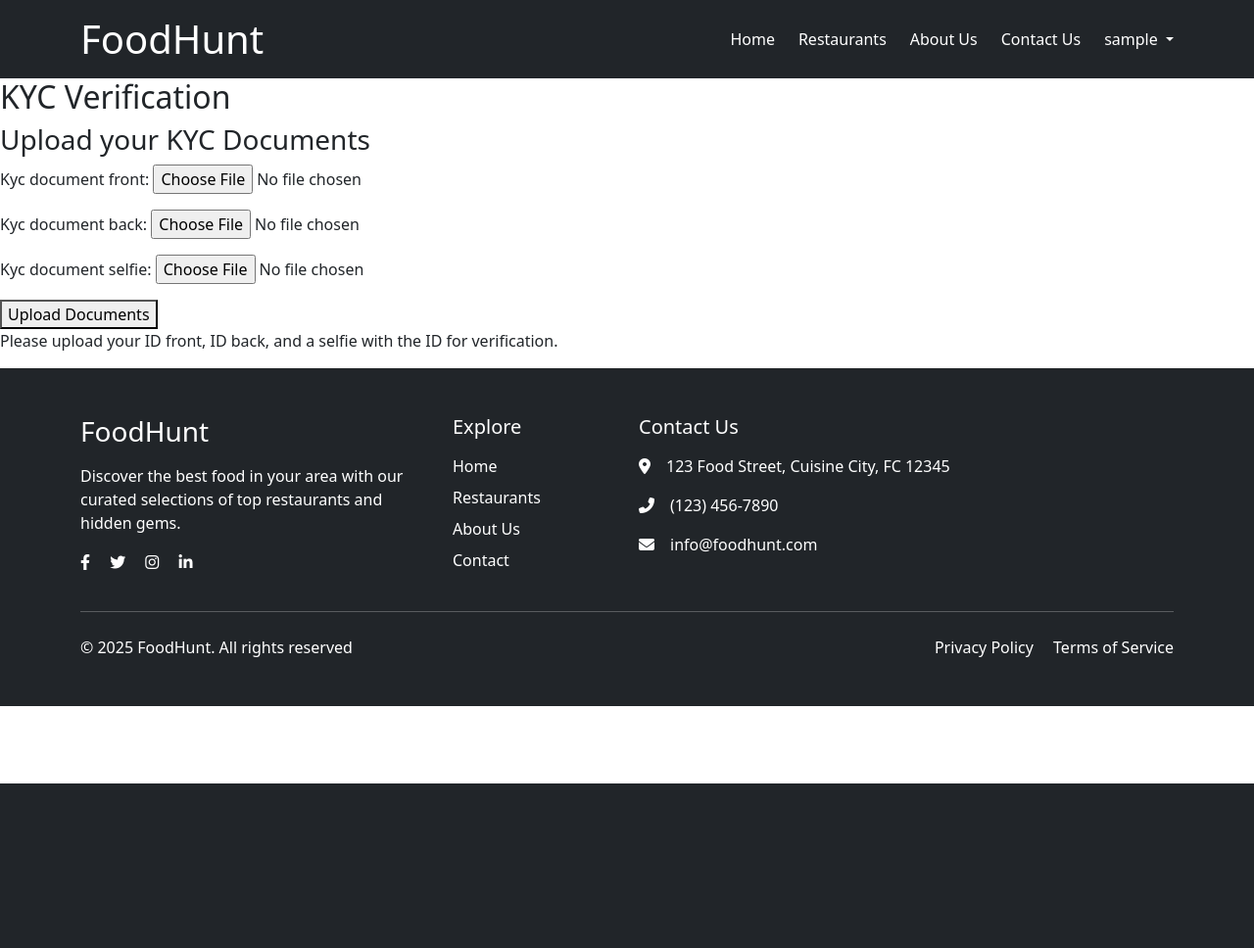
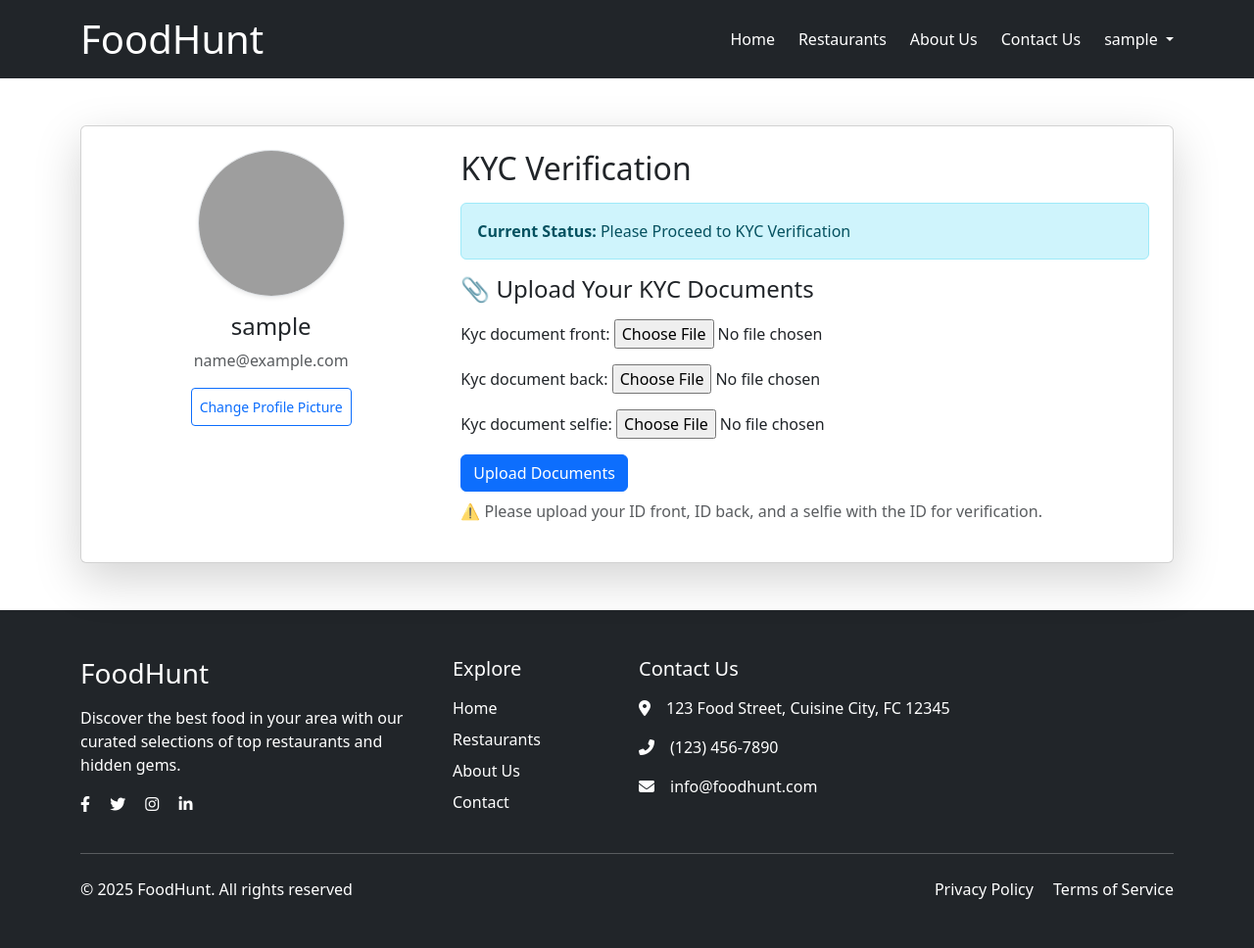
Before and after one commit to A-Ishan/Final-Year-Project, a Django app: page /auth/account/verify/ in a window 1280 px wide. Shown: the whole page at 98% size. Before the commit the page ends 800 px from the top, so only its background shows below. Run offline with Django 5.2, Linux system fonts and the light colour scheme; the visitor is signed in with stand-in values (Sample User, id 1); parts of the project's set-up code (start-up, migrations or seed data) failed here and were passed over; grey boxes are pictures that could not be loaded.

Commit message:
kyc verification further update

```diff
--- a/accounts/forms.py
+++ b/accounts/forms.py
@@ -1,15 +1,18 @@
-# forms.py
-
 from django import forms
 from .models import CustomUser
+
+class VerificationStatusForm(forms.ModelForm):
+    class Meta:
+        model = CustomUser
+        fields = ['verification_status', 'rejection_reason']
 
 class KYCForm(forms.ModelForm):
     class Meta:
         model = CustomUser
         fields = ['kyc_document_front', 'kyc_document_back', 'kyc_document_selfie']
 
-    def __init__(self, *args, **kwargs):
-        super().__init__(*args, **kwargs)
-        self.fields['kyc_document_front'].required = True
-        self.fields['kyc_document_back'].required = True
-        self.fields['kyc_document_selfie'].required = True
+
+class ProfilePictureForm(forms.ModelForm):
+    class Meta:
+        model = CustomUser
+        fields = ['profile_picture']
--- a/accounts/models.py
+++ b/accounts/models.py
@@ -21,11 +21,25 @@ class CustomUserManager(BaseUserManager):
 class CustomUser(AbstractUser):
     email = models.EmailField(unique=True)
     # New fields for KYC verification
+
     kyc_document_front = models.ImageField(upload_to='kyc_documents/', null=True, blank=True)
     kyc_document_back = models.ImageField(upload_to='kyc_documents/', null=True, blank=True)
     kyc_document_selfie = models.ImageField(upload_to='kyc_documents/', null=True, blank=True)
     kyc_verified = models.BooleanField(default=False)  # This is to track if the user is verified
 
+    profile_picture = models.ImageField(
+        upload_to='profile_pictures/',
+        null=True,
+        blank=True
+    )
+    STATUS_CHOICES = [
+        ('pending', 'Documents Sent for Verification'),
+        ('verified', 'Your Document has been Verified'),
+        ('rejected', 'Verification Rejected'),
+        ('kyc_required', 'Please Proceed to KYC Verification'),
+    ]
+    verification_status = models.CharField(max_length=20, choices=STATUS_CHOICES, default='kyc_required')
+    rejection_reason = models.TextField(blank=True, null=True)
 
     # Fix clashes by adding related_name arguments
     groups = models.ManyToManyField(
--- a/accounts/urls.py
+++ b/accounts/urls.py
@@ -12,6 +12,8 @@ urlpatterns = [
     path("login/", login_view, name="login"),
     path("logout/", auth_views.LogoutView.as_view(next_page="login"), name="logout"),
     path('account/verify/', views.kyc_verification, name='kyc_verification'),
+    path("update-profile-picture/", views.update_profile_picture, name="update_profile_picture"),
+
 ]
 
 if settings.DEBUG:
--- a/accounts/views.py
+++ b/accounts/views.py
@@ -6,7 +6,7 @@ from django.shortcuts import render, redirect
 from django.contrib import messages
 from .models import CustomUser
 from django.contrib.auth.decorators import login_required
-from .forms import KYCForm
+from .forms import KYCForm, ProfilePictureForm
 
 otp_storage = {}  # Temporary storage for OTPs
 
@@ -75,8 +75,7 @@ def login_view(request):
 def kyc_verification(request):
     user = request.user
 
-    if user.kyc_verified:
-        # If the user is verified, show a success message
+    if user.verification_status == 'verified':
         return render(request, 'accounts/verify.html', {
             'is_verified': True,
             'message': 'Your KYC has been successfully verified.',
@@ -85,13 +84,48 @@ def kyc_verification(request):
     if request.method == 'POST':
         form = KYCForm(request.POST, request.FILES, instance=user)
         if form.is_valid():
-            # Save the uploaded documents
             form.save()
-            return redirect('kyc_verification')  # Redirect to the same page to show success message
+            user.verification_status = 'pending'  # Mark as pending after submission
+            user.save()
+            messages.success(request, "Documents uploaded successfully. Your verification is in process.")
+            return redirect('kyc_verification')
     else:
         form = KYCForm(instance=user)
 
     return render(request, 'accounts/verify.html', {
         'form': form,
         'is_verified': False,
+        'status': user.get_verification_status_display(),
+        'rejection_reason': user.rejection_reason if user.verification_status == 'rejected' else None
     })
+
+@login_required
+def update_verification_status(request, user_id):
+    user_profile = get_object_or_404(CustomUser, id=user_id)
+
+    if request.method == 'POST':
+        form = VerificationStatusForm(request.POST, instance=user_profile)
+        if form.is_valid():
+            form.save()
+            messages.success(request, f"Verification status updated for {user_profile.username}.")
+            return redirect('admin_dashboard')  # Redirect to admin page
+
+    else:
+        form = VerificationStatusForm(instance=user_profile)
+
+    return render(request, 'accounts/update_verification_status.html', {'form': form, 'user_profile': user_profile})
+
+@login_required
+def update_profile_picture(request):
+    user = request.user
+
+    if request.method == "POST":
+        form = ProfilePictureForm(request.POST, request.FILES, instance=user)
+        if form.is_valid():
+            form.save()
+            return redirect("kyc_verification")  # Redirect back to the profile page
+
+    else:
+        form = ProfilePictureForm(instance=user)
+
+    return render(request, "accounts/update_profile.html", {"form": form})
--- a/templates/accounts/verify.html
+++ b/templates/accounts/verify.html
@@ -1,19 +1,61 @@
-<!-- templates/account/verify.html -->
-
 {% extends 'base.html' %}
+{% load static %}
 
 {% block content %}
-  <h2>KYC Verification</h2>
+<div class="container mt-5">
+    <div class="card shadow-lg p-4">
+        <div class="row">
+            <!-- Profile Section -->
+            <div class="col-md-4 text-center">
+                <img src="{% if user.profile_picture %}{{ user.profile_picture.url }}{% else %}{% static 'images/default_profile.jpg' %}{% endif %}"
+                     alt="Profile Picture"
+                     class="rounded-circle border shadow-sm"
+                     style="width: 150px; height: 150px; object-fit: cover;">
+                <h4 class="mt-3">{{ user.username }}</h4>
+                <p class="text-muted">{{ user.email }}</p>
+                <a href="{% url 'update_profile_picture' %}" class="btn btn-sm btn-outline-primary p-2 rounded-sm">Change Profile Picture</a>
+
+            </div>
+
+            <!-- Verification Section -->
+            <div class="col-md-8">
+                <h2 class="mb-3">KYC Verification</h2>
 
                 {% if is_verified %}
-    <p>{{ message }}</p>
+                    <div class="alert alert-success">
+                        ✅ <strong>Verification Status:</strong> Your KYC has been successfully verified.
+                    </div>
                 {% else %}
-    <h3>Upload your KYC Documents</h3>
-    <form method="post" enctype="multipart/form-data">
+                    <div class="alert alert-info">
+                        <strong>Current Status:</strong> {{ status }}
+                    </div>
+
+                    {% if rejection_reason %}
+                        <div class="alert alert-danger">
+                            ❌ <strong>Verification Rejected:</strong> {{ rejection_reason }}
+                        </div>
+                    {% endif %}
+
+                    {% if status == "Documents Sent for Verification" %}
+                        <div class="alert alert-warning">
+                            <p>📌 Your documents are under review. Please wait for verification.</p>
+                        </div>
+                    {% else %}
+                        <h4 class="mt-3">📎 Upload Your KYC Documents</h4>
+                        <form method="post" enctype="multipart/form-data" class="mt-3">
                             {% csrf_token %}
+                            <div class="form-group">
                                 {{ form.as_p }}
-      <button type="submit">Upload Documents</button>
+                            </div>
+                            <button type="submit" class="btn btn-primary">Upload Documents</button>
                         </form>
-    <p>Please upload your ID front, ID back, and a selfie with the ID for verification.</p>
+                        <p class="text-muted mt-2">
+                            ⚠️ Please upload your ID front, ID back, and a selfie with the ID for verification.
+                        </p>
                     {% endif %}
+                {% endif %}
+            </div>
+        </div>
+    </div>
+</div>
 {% endblock %}
--- a/templates/base.html
+++ b/templates/base.html
@@ -32,7 +32,7 @@
                             {{ user.username }}
                         </a>
                         <ul class="dropdown-menu dropdown-menu-end">
-                            <li><a class="dropdown-item" href="">My Account</a></li>
+                            <li><a class="dropdown-item" href="{% url 'kyc_verification' %}">My Account</a></li>
                             <li><hr class="dropdown-divider"></li>
                             <li>
                                 <form method="post" action="{% url 'logout' %}">
@@ -57,7 +57,7 @@
     </header>
     {% block content %}
     {% endblock %}
-    <footer class="footer-section bg-dark text-white py-5">
+    <footer class="footer-section bg-dark text-white py-5 mt-5">
         <div class="container">
             <div class="row">
                 <!-- Left Column -->
```
Also changed, not shown: accounts/admin.py (+6 -2 lines), 1 other file. Lines whose indentation alone changed are shown as unchanged.
